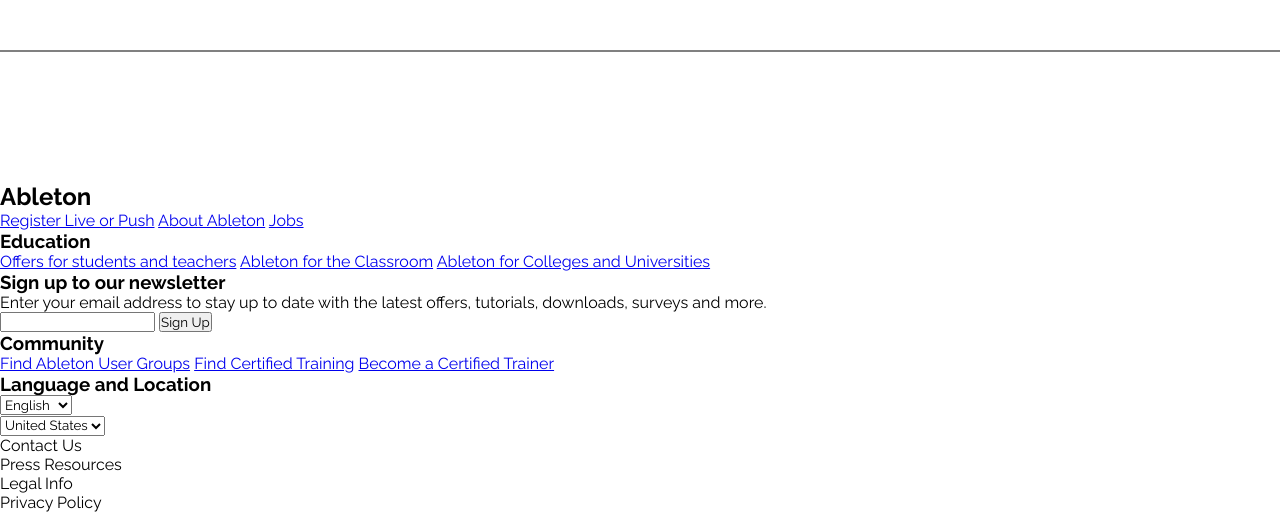
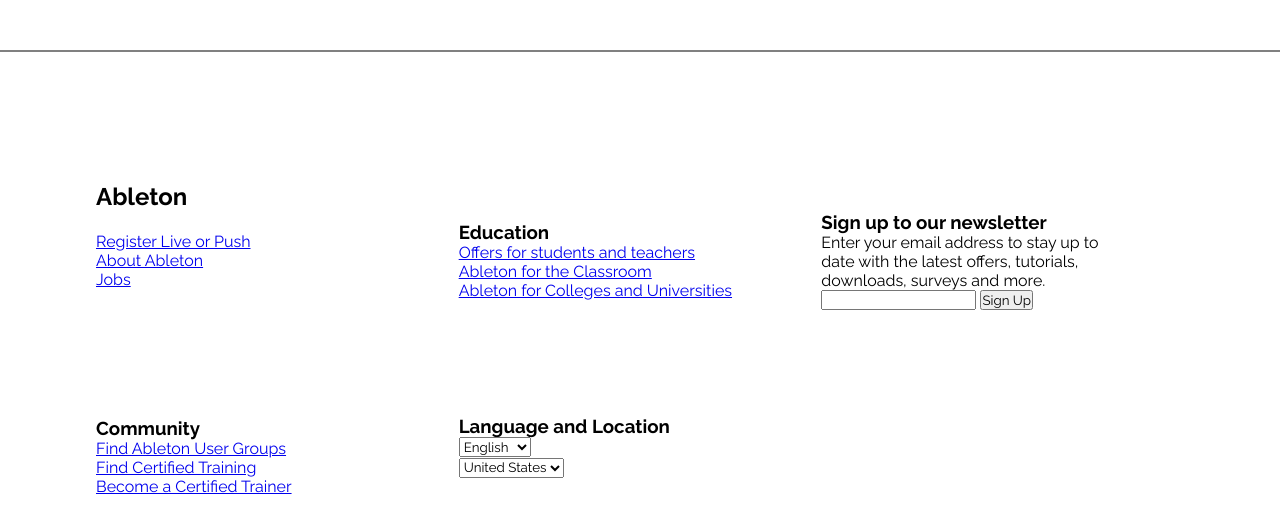
Before and after one commit to sadjoaldi/Idiomes, a plain HTML site: page index.html in a window 1280 px wide. Shown: the part 8766-9281 px from the top of the page. Drawn offline with Linux system fonts and the light colour scheme.

Commit message:
mise en page general terminé, finition à faire

```diff
--- a/index.html
+++ b/index.html
@@ -273,6 +273,7 @@
           </div>
           <div class="language_location">
             <h3>Language and Location</h3>
+            <div class="forms">
               <form action="">
                 <select name="" id="">
                   <option value="English">English</option>
@@ -289,6 +290,7 @@
                   <option value="Spain">Spain</option>
                 </select>
               </form>
+            </div>
           </div>
         </div>
       </section>
--- a/style.css
+++ b/style.css
@@ -268,5 +268,37 @@ figcaption {
 }
 
 footer {
-  margin: 130px 0 0;
+  width: 85%;
+  margin: 130px auto;
 }
+
+.mediaLegislation {
+}
+.infos {
+  display: grid;
+  grid-template-columns: repeat(3, 1fr);
+  align-items: center;
+  gap: 85px 0;
+}
+
+.infos div {
+  display: flex;
+  flex-direction: column;
+  width: 86%;
+  margin: 0 0 20px 0;
+}
+
+.links {
+  display: flex;
+  justify-content: space-between;
+  align-items: center;
+}
+
+.mentions ul {
+  display: flex;
+}
+
+.mentions ul li {
+  margin: 100px 20px 0 0;
+  font-size: 0.9rem;
+}
```
Lines whose indentation alone changed are shown as unchanged.
